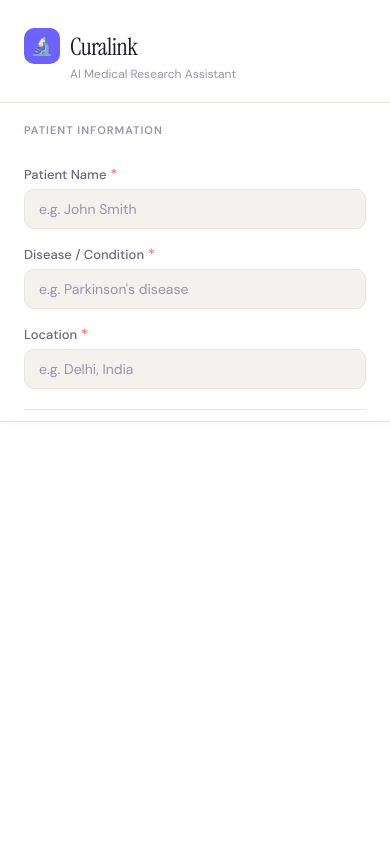
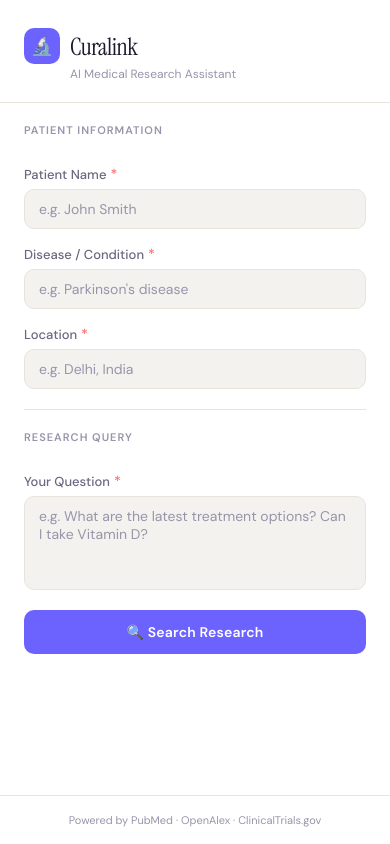
Before and after one commit to AnjaliSharma887/Curalink, a React (Create React App) app in the folder client/: page / in a window 390 px wide. Built offline with nearby package versions, Linux system fonts and the light colour scheme; no server answers.

Commit message:
Fix InputPanel mobile full screen

```diff
--- a/client/src/components/InputPanel.module.css
+++ b/client/src/components/InputPanel.module.css
@@ -187,11 +187,10 @@
 
 @media (max-width: 768px) {
   .panel {
-    width: 100%;
-    min-width: 100%;
+    width: 100vw !important;
+    min-width: 100vw !important;
+    height: 100vh !important;
     border-right: none;
-    border-bottom: 1px solid var(--border);
-    max-height: 50vh;
-    overflow-y: auto;
+    border-bottom: none;
   }
 }
```
